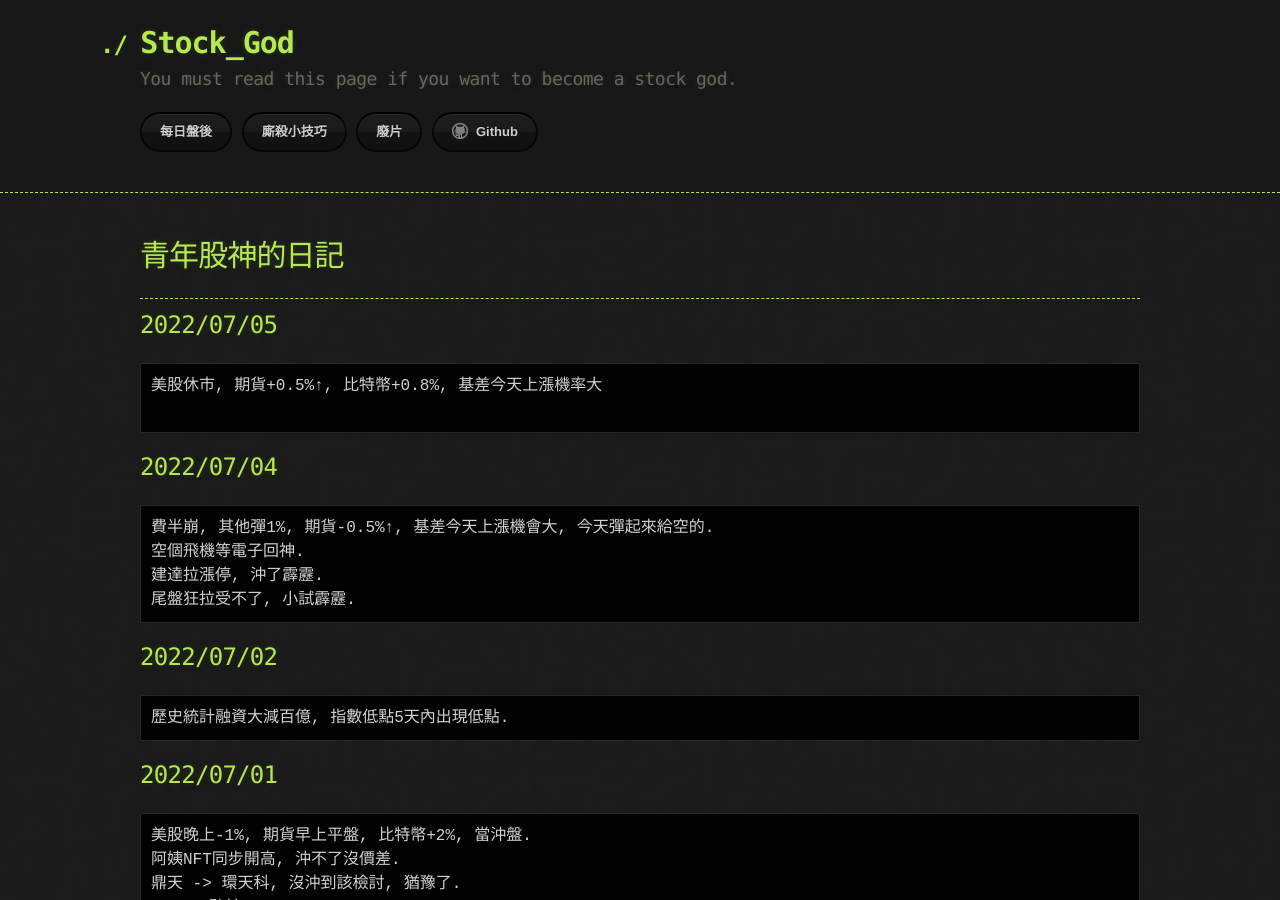
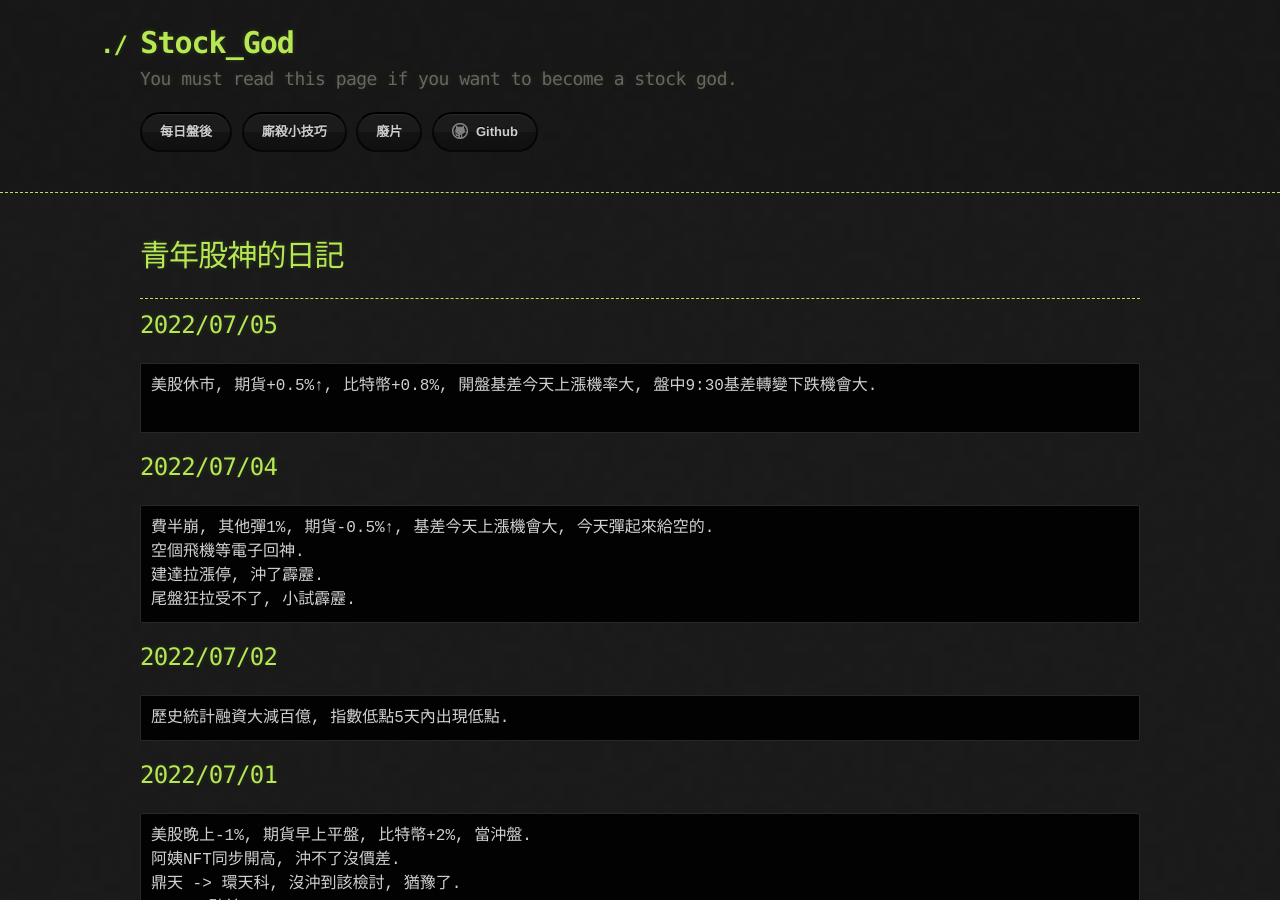
Before and after one commit to lepg5487/Stock_God, a Jekyll site: the page built from index.md, in a window 1280 px wide and 900 px high. Built offline with Jekyll 4.4.1, drawn with Linux system fonts in a browser that asks for light colours; our own code applies the rules of GitHub Pages for plain Markdown files.

Commit message:
Update index.md

````diff
--- a/index.md
+++ b/index.md
@@ -8,7 +8,7 @@
 
 ## 2022/07/05
 ```
-美股休市, 期貨+0.5%↑, 比特幣+0.8%, 基差今天上漲機率大
+美股休市, 期貨+0.5%↑, 比特幣+0.8%, 開盤基差今天上漲機率大, 盤中9:30基差轉變下跌機會大.
 
 ```
 
````
